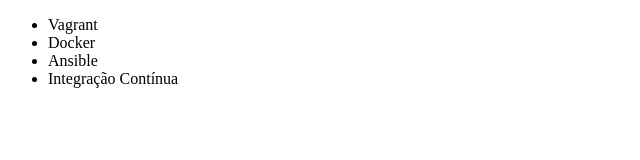
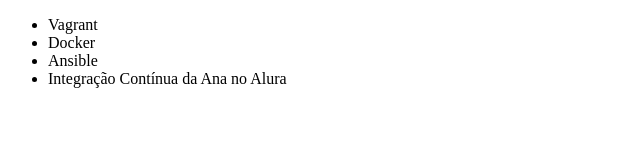
Before and after one commit to Chiko-com-k/alura-git, a plain HTML site: page index.html in a window 1280 px wide. Shown: the full height of the page, 0-640 px from the left. Drawn offline with Linux system fonts and the light colour scheme.

Commit message:
Renomeando curso de Integração Contínua

```diff
--- a/index.html
+++ b/index.html
@@ -9,7 +9,7 @@
         <li>Vagrant</li>
         <li>Docker</li>
         <li>Ansible</li>
-        <li>Integração Contínua</li>
+        <li>Integração Contínua da Ana no Alura</li>
     </ul>
 </body>
 </html>
```
